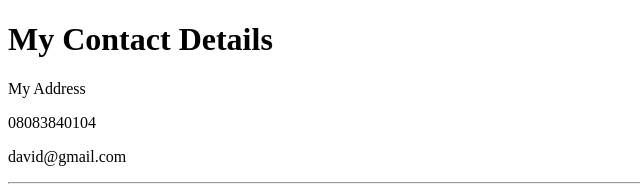
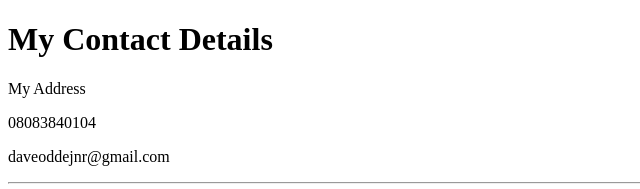
Before and after one commit to DavidOdde7/David-s-site, a plain HTML site: page Contact Me.html in a window 1280 px wide. Shown: the top 189 px of the page, 0-640 px from the left. Drawn offline with Linux system fonts and the light colour scheme.

Commit message:
Add files via upload

```diff
--- a/Contact Me.html
+++ b/Contact Me.html
@@ -8,7 +8,7 @@
     <h1>My Contact Details</h1>
     <p>My Address</p>
     <p>08083840104</p>
-    <p>david@gmail.com</p>
+    <p>daveoddejnr@gmail.com</p>
 <hr>
 <form class="" action="mailto:daveoddejnr@gmail.com" method="post"enctype="text/plain">
   <label>Your Name</label>
```
